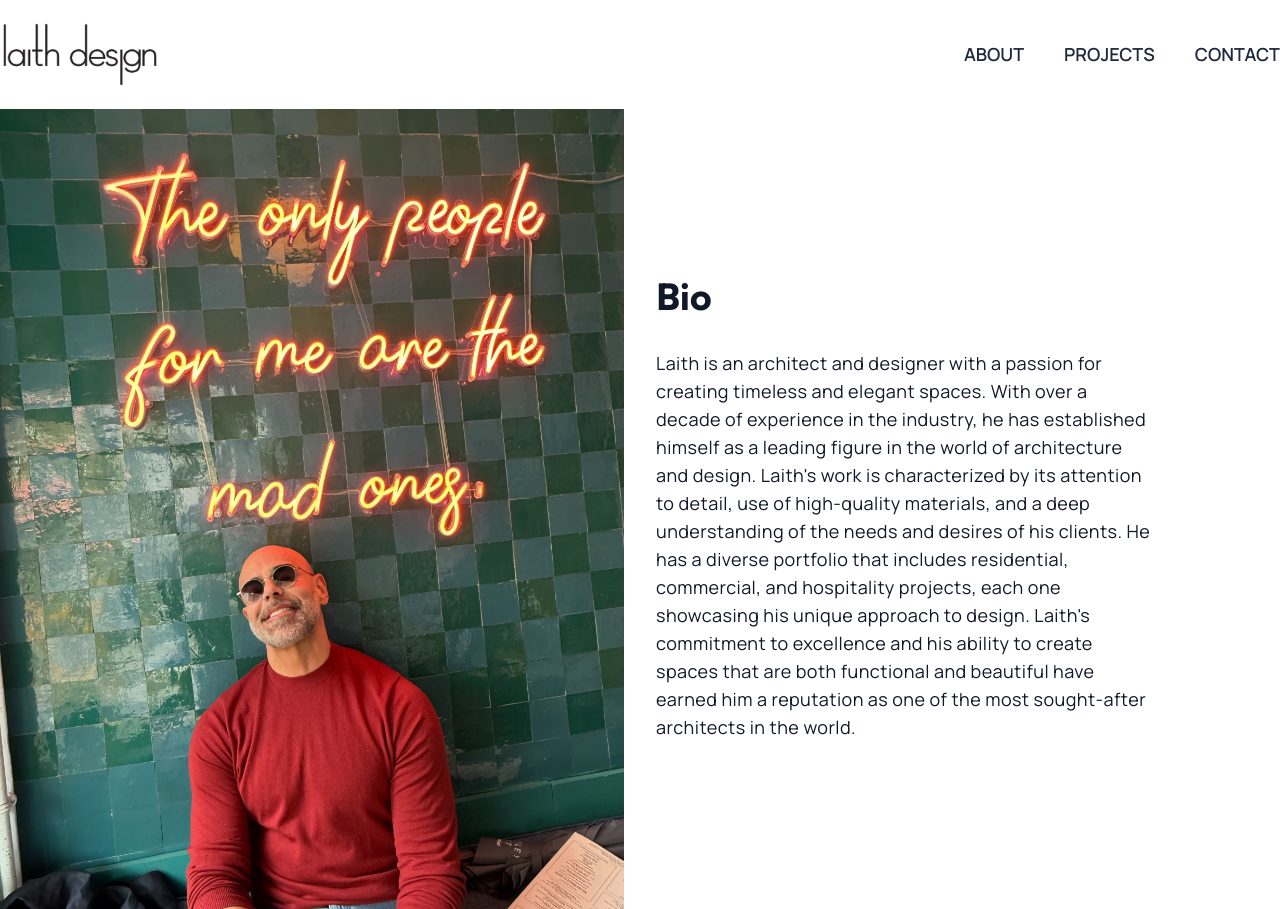
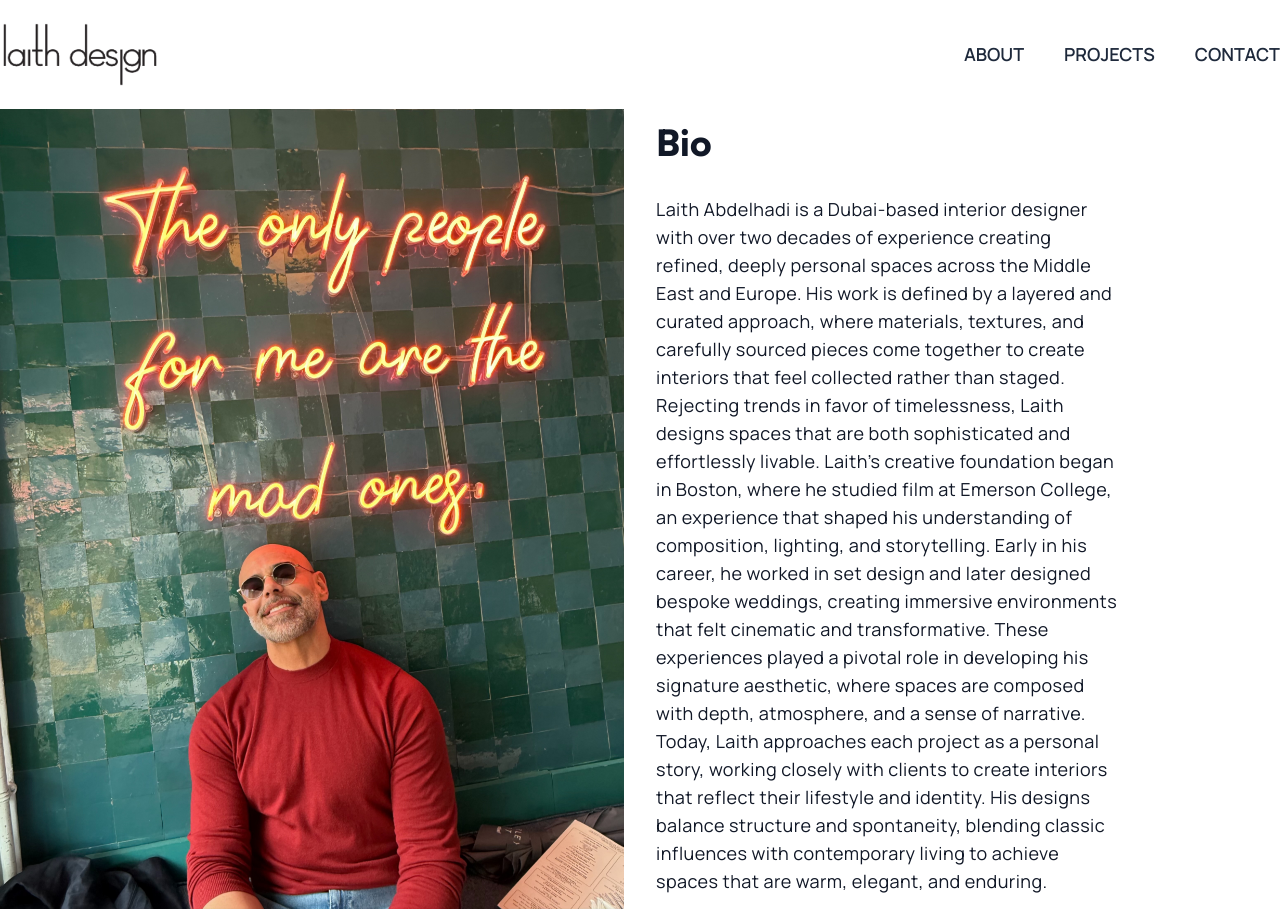
Before and after one commit to saadkhaan/lah, a Next.js app: page /bio in a window 1280 px wide. Built offline with nearby package versions, Linux system fonts and the light colour scheme.

Commit message:
Add files via upload

```diff
--- a/app/bio/page.js
+++ b/app/bio/page.js
@@ -8,28 +8,39 @@ export default function page() {
         <h1 className="text-4xl">Contact</h1>
       </div> */}
       <div className="grid md:grid-cols-2 items-center gap-8 px-4 sm:px-0 sm:py-0">
-        <div className="w-full h-52 md:h-screen relative">
+        <div className="w-full h-auto md:h-screen relative">
           <Image
             src="/Laith-photo.jpg"
+            quality={70}
             alt
-            fill
-            className="w-full h-full object-cover"
+            width={1000}
+            height={600}
+            className="w-full h-full"
           />
         </div>
-        <div className="pr-32 py-8">
+        <div className="mb-20 md:mb-0 md:mr-40">
           <h1 className="text-4xl mb-8 text-gray-900">Bio</h1>
           <p className="text-gray-900 text-lg">
-            Laith is an architect and designer with a passion for creating
-            timeless and elegant spaces. With over a decade of experience in the
-            industry, he has established himself as a leading figure in the
-            world of architecture and design. Laith's work is characterized by
-            its attention to detail, use of high-quality materials, and a deep
-            understanding of the needs and desires of his clients. He has a
-            diverse portfolio that includes residential, commercial, and
-            hospitality projects, each one showcasing his unique approach to
-            design. Laith's commitment to excellence and his ability to create
-            spaces that are both functional and beautiful have earned him a
-            reputation as one of the most sought-after architects in the world.
+            Laith Abdelhadi is a Dubai-based interior designer with over two
+            decades of experience creating refined, deeply personal spaces
+            across the Middle East and Europe. His work is defined by a layered
+            and curated approach, where materials, textures, and carefully
+            sourced pieces come together to create interiors that feel collected
+            rather than staged. Rejecting trends in favor of timelessness, Laith
+            designs spaces that are both sophisticated and effortlessly livable.
+            Laith’s creative foundation began in Boston, where he studied film
+            at Emerson College, an experience that shaped his understanding of
+            composition, lighting, and storytelling. Early in his career, he
+            worked in set design and later designed bespoke weddings, creating
+            immersive environments that felt cinematic and transformative. These
+            experiences played a pivotal role in developing his signature
+            aesthetic, where spaces are composed with depth, atmosphere, and a
+            sense of narrative. Today, Laith approaches each project as a
+            personal story, working closely with clients to create interiors
+            that reflect their lifestyle and identity. His designs balance
+            structure and spontaneity, blending classic influences with
+            contemporary living to achieve spaces that are warm, elegant, and
+            enduring.
           </p>
         </div>
       </div>
```
